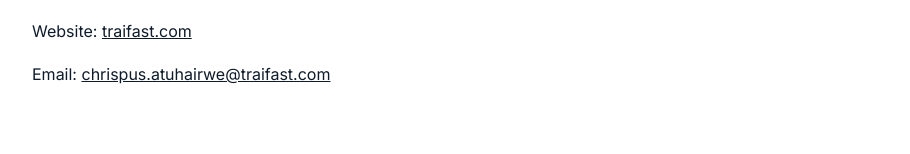
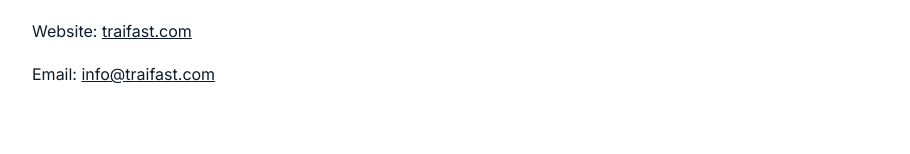
Before and after one commit to atuhairwech/traifast-website, a plain HTML site: page privacy-policy.html in a window 1280 px wide. Shown: the part 4654-4808 px from the top of the page, without its empty margins (183-1093 px from the left). Drawn offline with Linux system fonts and the light colour scheme.

Commit message:
Update privacy-policy.html

```diff
--- a/privacy-policy.html
+++ b/privacy-policy.html
@@ -411,8 +411,8 @@
 
     <p>
         Email:
-        <a href="mailto:chrispus.atuhairwe@traifast.com">
-            chrispus.atuhairwe@traifast.com
+        <a href="mailto:info@traifast.com">
+            info@traifast.com
         </a>
     </p>
 
```
